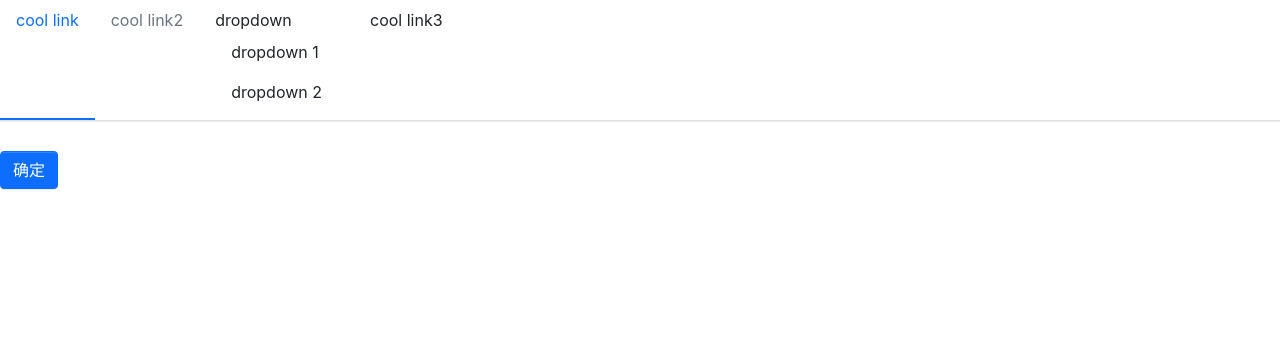
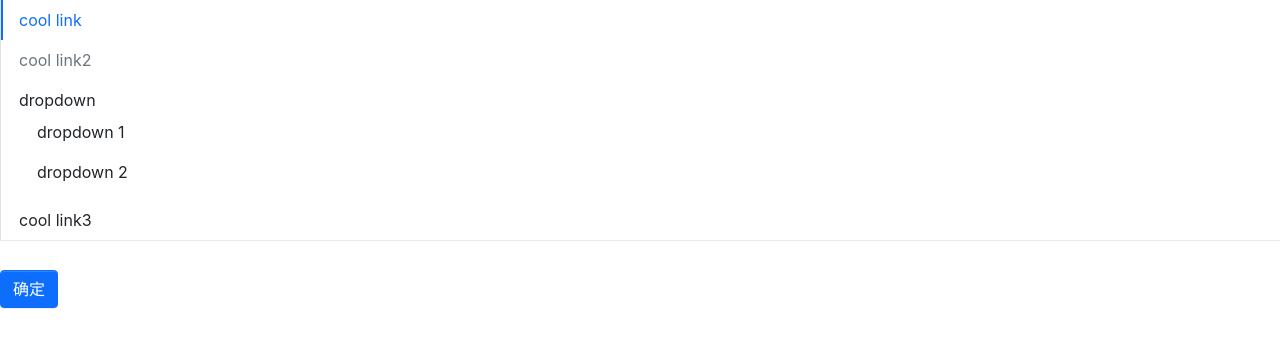
Before and after one commit to sktm4a1/mxp-design, a React (Create React App) app: page / in a window 1280 px wide. Shown: the top 348 px of the page. Built offline with nearby package versions, Linux system fonts and the light colour scheme.

Commit message:
feat(submenu): 开发下拉菜单，默认展开

```diff
--- a/src/App.tsx
+++ b/src/App.tsx
@@ -7,7 +7,7 @@
 export default function App() {
   return (
     <div className="App" data-testid="app">
-      <Menu>
+      <Menu mode="vertical" defaultOpenSubMenus={["2"]}>
         <MenuItem>cool link</MenuItem>
         <MenuItem disabled>cool link2</MenuItem>
         <SubMenu title="dropdown">
--- a/src/components/Menu/_style.scss
+++ b/src/components/Menu/_style.scss
@@ -26,6 +26,51 @@
         $menu-item-active-color;
     }
   }
+  .mxp-submenu {
+    display: none;
+    list-style: none;
+    padding-left: 0;
+    white-space: nowrap;
+    .mxp-menu-item {
+      padding: $menu-item-padding-y $menu-item-padding-x;
+      cursor: pointer;
+      transition: $menu-transition;
+      color: $body-color;
+      &.is-active,
+      &:hover {
+        color: $menu-item-active-color !important;
+      }
+    }
+  }
+  .mxp-submenu.menu-opened {
+    display: block;
+  }
+  .mxp-submenu-item {
+    position: relative;
+    .mxp-submenu-title {
+      display: flex;
+      align-items: center;
+    }
+    .arrow-icon {
+      transition: transform 0.25s ease-in-out;
+      margin-left: 3px;
+    }
+    &:hover {
+      .arrow-icon {
+        transform: rotate(180deg);
+      }
+    }
+  }
+  .is-vertical {
+    .arrow-icon {
+      transform: rotate(0deg) !important;
+    }
+  }
+  .is-vertical.is-opened {
+    .arrow-icon {
+      transform: rotate(180deg) !important;
+    }
+  }
 }
 .menu-vertical {
   flex-direction: column;
@@ -40,21 +85,17 @@
     }
   }
 }
-.mxp-submenu-item {
-  position: relative;
-}
-.mxp-submenu {
-  list-style: none;
-  padding-left: 0;
-  white-space: nowrap;
+.menu-horizontal {
   .mxp-menu-item {
-    padding: $menu-item-padding-y $menu-item-padding-x;
-    cursor: pointer;
-    transition: $menu-transition;
-    color: $body-color;
-    &.is-active,
-    &:hover {
-      color: $menu-item-active-color !important;
-    }
+    border-bottom: $menu-item-active-border-width solid transparent;
+  }
+  .mxp-submenu {
+    position: absolute;
+    background: $white;
+    z-index: 100;
+    top: calc(100% + 8px);
+    left: 0;
+    border: $menu-border-width solid $menu-border-color;
+    box-shadow: $submenu-box-shadow;
   }
 }
--- a/src/components/Menu/menu.tsx
+++ b/src/components/Menu/menu.tsx
@@ -3,34 +3,47 @@
 import { MenuItemProps } from "./menuItem";
 
 type MenuMode = "horizontal" | "vertical";
-type SelectCallback = (selectIndex: number) => void;
+type SelectCallback = (selectIndex: string) => void;
 export interface MenuProps {
-  defaultIndex?: number;
+  defaultIndex?: string;
   className?: string;
   mode?: MenuMode;
   style?: CSSProperties;
   onSelect?: SelectCallback;
+  defaultOpenSubMenus?: string[];
 }
 interface IMenuContex {
-  index: number;
+  index: string;
   onSelect?: SelectCallback;
+  mode?: MenuMode;
+  defaultOpenSubMenus?: string[];
 }
-export const MenuContext = createContext<IMenuContex>({ index: 0 });
+export const MenuContext = createContext<IMenuContex>({ index: "0" });
 
 const Menu: React.FC<MenuProps> = (props) => {
-  const { className, mode, style, children, defaultIndex, onSelect } = props;
+  const {
+    className,
+    mode,
+    style,
+    children,
+    defaultIndex,
+    onSelect,
+    defaultOpenSubMenus,
+  } = props;
   const [curActive, setCurActive] = useState(defaultIndex);
   const classes = classNames("mxp-menu", className, {
     "menu-vertical": mode === "vertical",
     "menu-horizontal": mode !== "vertical",
   });
-  const handleClick = (index: number) => {
+  const handleClick = (index: string) => {
     setCurActive(index);
     onSelect?.(index);
   };
   const passedContext: IMenuContex = {
-    index: curActive ?? 0,
+    index: curActive ?? "0",
     onSelect: handleClick,
+    mode,
+    defaultOpenSubMenus,
   };
   const renderChildren = () => {
     return React.Children.map(children, (child, index) => {
@@ -40,7 +53,7 @@
         childElement.type.displayName === "MenuItem" ||
         childElement.type.displayName === "SubMenu"
       ) {
-        return React.cloneElement(childElement, { index });
+        return React.cloneElement(childElement, { index: `${index}` });
       } else {
         console.error("Warning:Menu only accept MenuItem as child");
       }
@@ -56,8 +69,9 @@
 };
 
 Menu.defaultProps = {
-  defaultIndex: 0,
+  defaultIndex: "0",
   mode: "horizontal",
+  defaultOpenSubMenus: [],
 };
 
 export default Menu;
--- a/src/components/Menu/menuItem.tsx
+++ b/src/components/Menu/menuItem.tsx
@@ -3,7 +3,7 @@
 import { MenuContext } from "./menu";
 
 export interface MenuItemProps {
-  index?: number;
+  index?: string;
   disabled?: boolean;
   className?: string;
   style?: CSSProperties;
@@ -17,7 +17,7 @@
     "is-active": context.index === index,
   });
   const handleClick = () => {
-    if (context.onSelect && !disabled && typeof index === "number") {
+    if (context.onSelect && !disabled && typeof index === "string") {
       context.onSelect(index);
     }
   };
--- a/src/components/Menu/subMenu.tsx
+++ b/src/components/Menu/subMenu.tsx
@@ -1,35 +1,74 @@
-import React, { useContext } from "react";
+import React, { useContext, useState } from "react";
 import classNames from "classnames";
 import { MenuContext } from "./menu";
 import { MenuItemProps } from "./menuItem";
 
 export interface SubMenuProps {
   title: string;
-  index?: number;
+  index?: string;
   className?: string;
 }
 
 const SubMenu: React.FC<SubMenuProps> = (props) => {
   const { title, index, className, children } = props;
   const context = useContext(MenuContext);
+  const [menuOpen, setMenuOpen] = useState(
+    Array.isArray(context.defaultOpenSubMenus) && index
+      ? context.defaultOpenSubMenus.includes(index)
+      : false
+  );
   const classes = classNames("mxp-menu-item mxp-submenu-item", className, {
     "is-active": context.index === index,
   });
   const renderChildren = () => {
-    const childrenComponent = React.Children.map(children, (child, index) => {
+    const childrenComponent = React.Children.map(children, (child, i) => {
       const childElement =
         child as React.FunctionComponentElement<MenuItemProps>;
       if (childElement.type.displayName === "MenuItem") {
-        return childElement;
+        return React.cloneElement(childElement, { index: `${index}-${i}` });
       } else {
         console.error("Warning:SubMenu only accept MenuItem as child");
       }
     });
-    return <ul className="mxp-submenu">{childrenComponent}</ul>;
+    const subMenuClasses = classNames("mxp-submenu", {
+      "menu-opened": menuOpen,
+    });
+    return <ul className={subMenuClasses}>{childrenComponent}</ul>;
   };
+  const handleClick = (e: React.MouseEvent) => {
+    e.preventDefault();
+    setMenuOpen((open) => !open);
+  };
+  let timer: NodeJS.Timeout;
+  const handleMouse = (e: React.MouseEvent, toggle: boolean) => {
+    clearTimeout(timer);
+    e.preventDefault();
+    timer = setTimeout(() => {
+      setMenuOpen(toggle);
+    }, 300);
+  };
+  const clickEvents =
+    context.mode === "vertical"
+      ? {
+          onClick: handleClick,
+        }
+      : {};
+  const mouseEvents =
+    context.mode === "vertical"
+      ? {}
+      : {
+          onMouseEnter: (e: React.MouseEvent) => {
+            handleMouse(e, true);
+          },
+          onMouseLeave: (e: React.MouseEvent) => {
+            handleMouse(e, false);
+          },
+        };
   return (
-    <li key={index} className={classes}>
-      <div className="mxp-submenu-title">{title}</div>
+    <li key={index} className={classes} {...mouseEvents}>
+      <div className="mxp-submenu-title" onClick={handleClick} {...clickEvents}>
+        {title}
+      </div>
       {renderChildren()}
     </li>
   );
```
Also changed, not shown: 1 other file (tests, documents, lock files or other folders).
